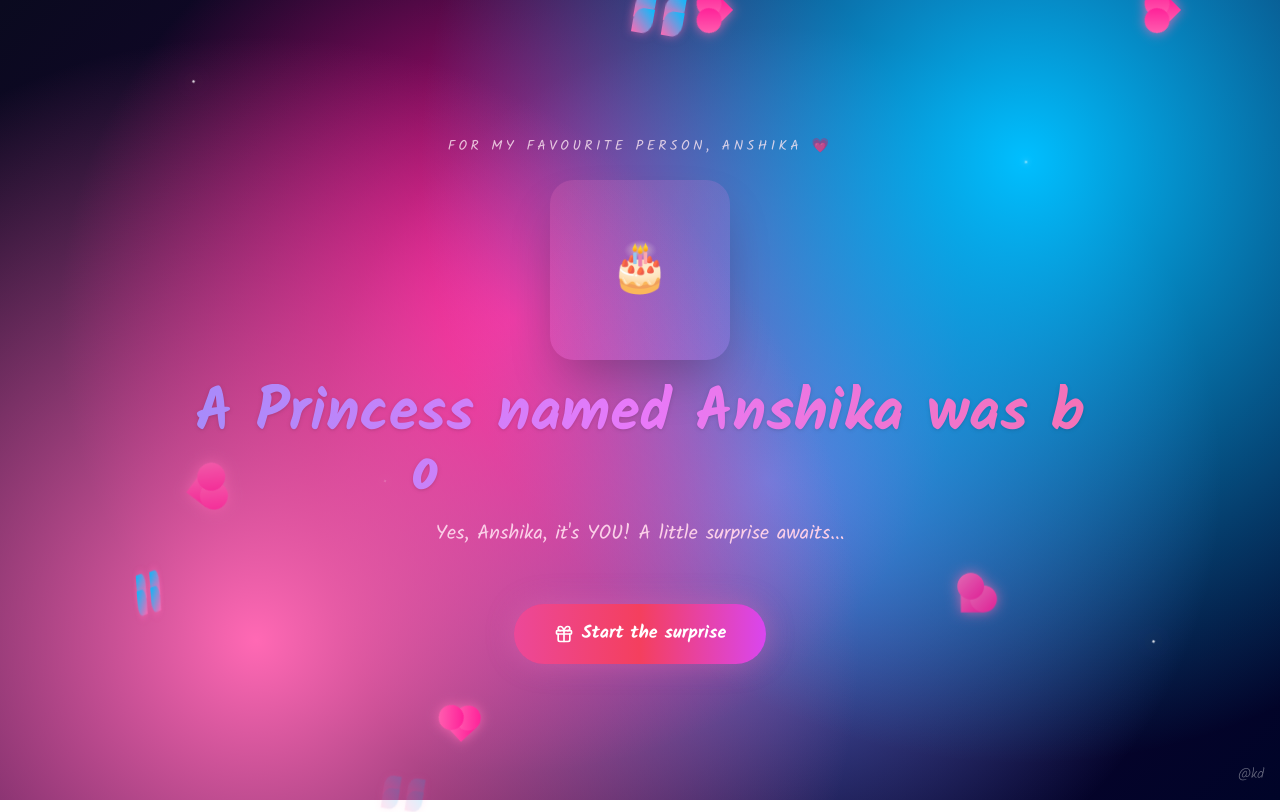
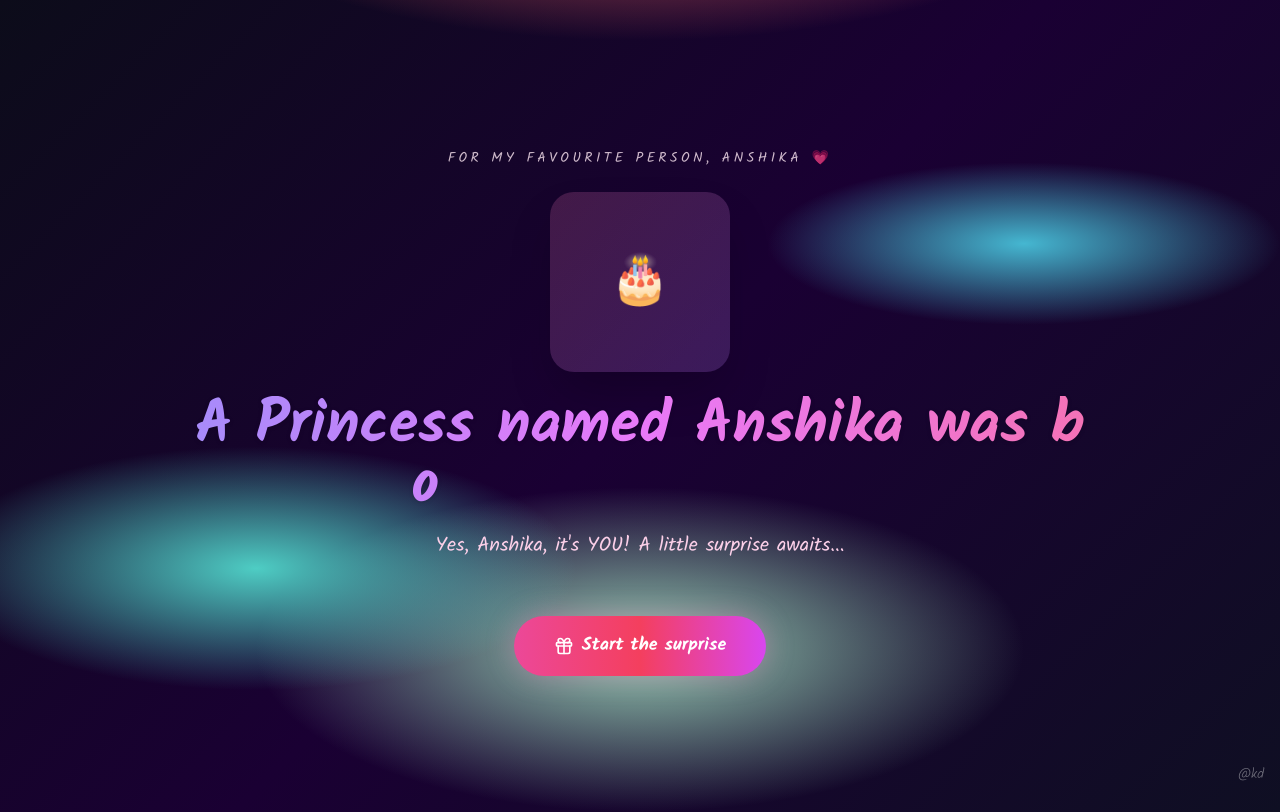
Before and after one commit to aamandsahu2-code/anshu, a Next.js app: page / in a window 1280 px wide. Built offline with nearby package versions, Linux system fonts and the light colour scheme.

Commit message:
Update globals.css

```diff
--- a/app/globals.css
+++ b/app/globals.css
@@ -2,151 +2,37 @@
 @tailwind components;
 @tailwind utilities;
 
-/* 🔥 BUTTERFLY + STARS + HEARTS - PINK/BLUE */
+/* 🔥 ORIGINAL STARRY NIGHT (WORKING VERSION) */
 body {
   background:
-    /* Pink/Blue nebula */
-    radial-gradient(circle at 20% 80%, #ff69b4 0%, transparent 50%),
-    radial-gradient(circle at 80% 20%, #00bfff 0%, transparent 50%),
-    radial-gradient(circle at 40% 40%, #ff1493 0%, transparent 50%),
-    radial-gradient(circle at 60% 60%, #667eea 0%, transparent 50%),
-
-    /* Dark cosmic base */
-    linear-gradient(135deg, #0a0a1f 0%, #1a0033 40%, #000428 100%);
+    radial-gradient(ellipse 80% 50% at 50% -20%, #ff6b6b 0%, transparent 50%),
+    radial-gradient(ellipse 50% 30% at 20% 70%, #4ecdc4 0%, transparent 50%),
+    radial-gradient(ellipse 40% 20% at 80% 30%, #45b7d1 0%, transparent 50%),
+    radial-gradient(ellipse 60% 40% at 50% 80%, #96ceb4 0%, transparent 50%),
+    linear-gradient(135deg, #0c0c1a 0%, #1a0033 50%, #0f0f23 100%);
 
   background-size: 100% 100%, 100% 100%, 100% 100%, 100% 100%, 100% 100%;
-  background-repeat: no-repeat;
-  position: relative;
-  overflow-x: hidden;
+  background-repeat: no-repeat, no-repeat, no-repeat, no-repeat, no-repeat;
+
+  /* GENTLE SHIFT - NO ROTATION */
+  animation: gentleShift 25s ease-in-out infinite;
 }
 
-/* ⭐ GLOWING STARS */
-@keyframes starTwinkle {
+@keyframes gentleShift {
   0%, 100% {
-    opacity: 0.4;
-    transform: scale(1) rotate(0deg);
-    filter: drop-shadow(0 0 2px #fff);
+    background-position: 0% 0%, 0% 95%, 0% 30%, 0% 80%, 50% 10%;
   }
-  50% {
-    opacity: 1;
-    transform: scale(1.3) rotate(180deg);
-    filter: drop-shadow(0 0 8px #ff69b4);
+  33% {
+    background-position: 5% 95%, 0% 30%, 0% 80%, 50% 10%, 0% 0%;
+  }
+  66% {
+    background-position: 0% 30%, 0% 80%, 50% 10%, 0% 0%, 0% 95%;
   }
 }
 
-.star-glow {
-  position: fixed;
-  background: radial-gradient(circle, #fff 20%, transparent 70%);
-  border-radius: 50%;
-  animation: starTwinkle 4s ease-in-out infinite;
-  pointer-events: none;
-  z-index: 1;
-}
-
-/* 🦋 GLOWING BUTTERFLIES */
-@keyframes butterflyFloat {
-  0% {
-    transform: translateY(100vh) rotateY(0deg) scale(0.8);
-    opacity: 0;
-  }
-  15% {
-    opacity: 1;
-    transform: translateY(85vh) rotateY(90deg) scale(1);
-  }
-  50% {
-    transform: translateY(40vh) rotateY(180deg) scale(1.2);
-    opacity: 0.9;
-  }
-  85% {
-    transform: translateY(-5vh) rotateY(270deg) scale(1);
-  }
-  100% {
-    transform: translateY(-20vh) rotateY(360deg) scale(0.8);
-    opacity: 0;
-  }
-}
-
-.butterfly {
-  position: fixed;
-  width: 40px;
-  height: 30px;
-  animation: butterflyFloat 20s linear infinite;
-  pointer-events: none;
-  z-index: 2;
-}
-
-.butterfly-wing {
-  position: absolute;
-  width: 20px;
-  height: 25px;
-  background: linear-gradient(45deg, #ff69b4, #00bfff);
-  border-radius: 50% 0 50% 0;
-  filter: drop-shadow(0 0 5px rgba(255, 105, 180, 0.6));
-  animation: wingFlutter 0.5s ease-in-out infinite alternate;
-}
-
-.butterfly-wing.top-left { top: -5px; left: -5px; transform-origin: right center; }
-.butterfly-wing.top-right { top: -5px; right: -5px; transform-origin: left center; }
-.butterfly-wing.bottom-left { bottom: -5px; left: -5px; transform-origin: right top; }
-.butterfly-wing.bottom-right { bottom: -5px; right: -5px; transform-origin: left top; }
-
-@keyframes wingFlutter {
-  0% { transform: rotate(-10deg); }
-  100% { transform: rotate(10deg); }
-}
-
-.butterfly1 { left: 10%; animation-delay: 0s; animation-duration: 22s; }
-.butterfly2 { left: 30%; animation-delay: 5s; animation-duration: 18s; }
-.butterfly3 { left: 50%; animation-delay: 10s; animation-duration: 25s; }
-.butterfly4 { left: 70%; animation-delay: 2s; animation-duration: 20s; }
-.butterfly5 { left: 90%; animation-delay: 8s; animation-duration: 23s; }
-
-/* 💖 FLOATING HEARTS */
-@keyframes heartFloat {
-  0% {
-    transform: translateY(100vh) rotate(0deg) scale(0);
-    opacity: 0;
-  }
-  10% { opacity: 1; transform: translateY(90vh) rotate(45deg) scale(1); }
-  50% { transform: translateY(40vh) rotate(180deg) scale(1.2); }
-  90% { transform: translateY(-10vh) rotate(315deg) scale(1); }
-  100% { transform: translateY(-20vh) rotate(360deg) scale(0); opacity: 0; }
-}
-
-.heart-float {
-  position: fixed;
-  width: 25px;
-  height: 22px;
-  background: linear-gradient(45deg, #ff69b4, #ff1493);
-  transform: rotate(-45deg);
-  filter: drop-shadow(0 0 6px rgba(255, 105, 180, 0.8));
-  animation: heartFloat 15s linear infinite;
-  pointer-events: none;
-  z-index: 3;
-}
-
-.heart-float::before,
-.heart-float::after {
-  content: '';
-  position: absolute;
-  width: 25px;
-  height: 25px;
-  background: inherit;
-  border-radius: 50%;
-}
-
-.heart-float::before { top: -12px; left: 0; }
-.heart-float::after { left: -12px; top: 0; }
-
-.heart1 { left: 15%; animation-delay: 0s; animation-duration: 16s; }
-.heart2 { left: 35%; animation-delay: 4s; animation-duration: 14s; }
-.heart3 { left: 55%; animation-delay: 8s; animation-duration: 18s; }
-.heart4 { left: 75%; animation-delay: 2s; animation-duration: 15s; }
-.heart5 { left: 90%; animation-delay: 6s; animation-duration: 17s; }
-
 /* PHOTO PLACEHOLDER */
 .photo-placeholder {
-  background: linear-gradient(135deg, #ff69b4 0%, #00bfff 50%, #667eea 100%);
+  background: linear-gradient(135deg, #667eea 0%, #764ba2 100%);
   background-size: 400% 400%;
   animation: gradientShift 3s ease infinite;
 }
@@ -156,11 +42,12 @@ body {
   100% { background-position: 0% 50%; }
 }
 
-/* RESET + SPINNER + CAKE (UNCHANGED) */
+/* RESET */
 * { box-sizing: border-box; padding: 0; margin: 0; }
 html, body { max-width: 100vw; overflow-x: hidden; }
 button { cursor: pointer; }
 
+/* LOADER SPINNER */
 .spinner {
   background-image: linear-gradient(rgb(186, 66, 255) 35%, rgb(0, 225, 255));
   width: 180px; height: 180px;
@@ -171,18 +58,28 @@ button { cursor: pointer; }
 .spinner1 { background-color: rgb(14, 0, 15); width: 180px; height: 180px; border-radius: 100px; filter: blur(10px); }
 @keyframes spinning82341 { to { transform: rotate(360deg); } }
 
-/* CAKE (SHORTENED) */
+/* CAKE - COMPLETE */
 @keyframes flicker {
-  0%, 100% { transform: skewX(5deg); box-shadow: 0 0 10px rgba(255,165,0,0.5), 0 0 20px rgba(255,165,0,0.5); }
-  50% { transform: skewX(-5deg); box-shadow: 0 0 10px rgba(255,165,0,0.8), 0 0 20px rgba(255,165,0,0.8); }
+  0% { transform: skewX(5deg); box-shadow: 0 0 10px rgba(255,165,0,0.2), 0 0 20px rgba(255,165,0,0.2), 0 0 60px rgba(255,165,0,0.2), 0 0 80px rgba(255,165,0,0.2); }
+  25% { transform: skewX(-5deg); box-shadow: 0 0 10px rgba(255,165,0,0.5), 0 0 20px rgba(255,165,0,0.5), 0 0 60px rgba(255,165,0,0.5), 0 0 80px rgba(255,165,0,0.5); }
+  50% { transform: skewX(10deg); box-shadow: 0 0 10px rgba(255,165,0,0.3), 0 0 20px rgba(255,165,0,0.3), 0 0 60px rgba(255,165,0,0.3), 0 0 80px rgba(255,165,0,0.3); }
+  75% { transform: skewX(-10deg); box-shadow: 0 0 10px rgba(255,165,0,0.4), 0 0 20px rgba(255,165,0,0.4), 0 0 60px rgba(255,165,0,0.4), 0 0 80px rgba(255,165,0,0.4); }
+  100% { transform: skewX(5deg); box-shadow: 0 0 10px rgba(255,165,0,0.5), 0 0 20px rgba(255,165,0,0.5), 0 0 60px rgba(255,165,0,0.5), 0 0 80px rgba(255,165,0,0.5); }
 }
+
 .cake { position: relative; width: 250px; height: 200px; margin: 0 auto; }
-.plate { width: 270px; height: 110px; position: absolute; bottom: -10px; left: -10px; background: #ccc; border-radius: 50%; box-shadow: 0 2px 0 #999; }
-.layer { position: absolute; width: 250px; height: 100px; border-radius: 50%; background: #553c13; }
-.layer-top { top: 0; }
+.plate { width: 270px; height: 110px; position: absolute; bottom: -10px; left: -10px; background: #ccc; border-radius: 50%; box-shadow: 0 2px 0 #999, 0 4px 0 #999, 0 5px 40px rgba(0,0,0,0.5); }
+.cake > * { position: absolute; }
+.layer { position: absolute; display: block; width: 250px; height: 100px; border-radius: 50%; background: #553c13; box-shadow: 0 2px 0 #604319, 0 4px 0 #4a3410, 0 6px 0 #3d2b0d, 0 8px 0 #392608, 0 10px 0 #372306; }
+.layer-top { top: 0px; }
 .layer-middle { top: 33px; }
 .layer-bottom { top: 66px; }
 .icing { top: 2px; left: 5px; background: #fff3e6; width: 240px; height: 90px; border-radius: 50%; }
+.icing:before { content: ""; position: absolute; top: 4px; right: 5px; bottom: 6px; left: 5px; background: #f5ead8; box-shadow: 0 0 4px #f7eee0; border-radius: 50%; z-index: 1; }
 .drip { display: block; width: 50px; height: 60px; border-bottom-left-radius: 25px; border-bottom-right-radius: 25px; background: #f0e4d0; }
+.drip1 { top: 53px; left: 5px; transform: skewY(15deg); height: 48px; width: 40px; }
+.drip2 { top: 69px; left: 181px; transform: skewY(-15deg); }
+.drip3 { top: 54px; left: 90px; width: 80px; border-bottom-left-radius: 40px; border-bottom-right-radius: 40px; }
 .candle { background: #7b020b; width: 16px; height: 50px; border-radius: 8px/4px; top: -20px; left: 50%; margin-left: -8px; z-index: 10; }
-.flame { position: absolute; background: orange; width: 15px; height: 35px; border-radius: 10px/25px 10px; top: -34px; left: 50%; margin-left: -7.5px; animation: flicker 1s ease-in-out alternate infinite; }
+.candle:before { content: ""; position: absolute; top: 0; left: 0; width: 16px; height: 8px; border-radius: 50%; background: #a40513; }
+.flame { position: absolute; background: orange; width: 15px; height: 35px; border-radius: 10px 10px 10px 10px/25px 25px 10px 10px; top: -34px; left: 50%; margin-left: -7.5px; z-index: 10; box-shadow: 0 0 10px rgba(255,165,0,0.5), 0 0 20px rgba(255,165,0,0.5), 0 0 60px rgba(255,165,0,0.5), 0 0 80px rgba(255,165,0,0.5); transform-origin: 50% 90%; animation: flicker 1s ease-in-out alternate infinite; }
```
